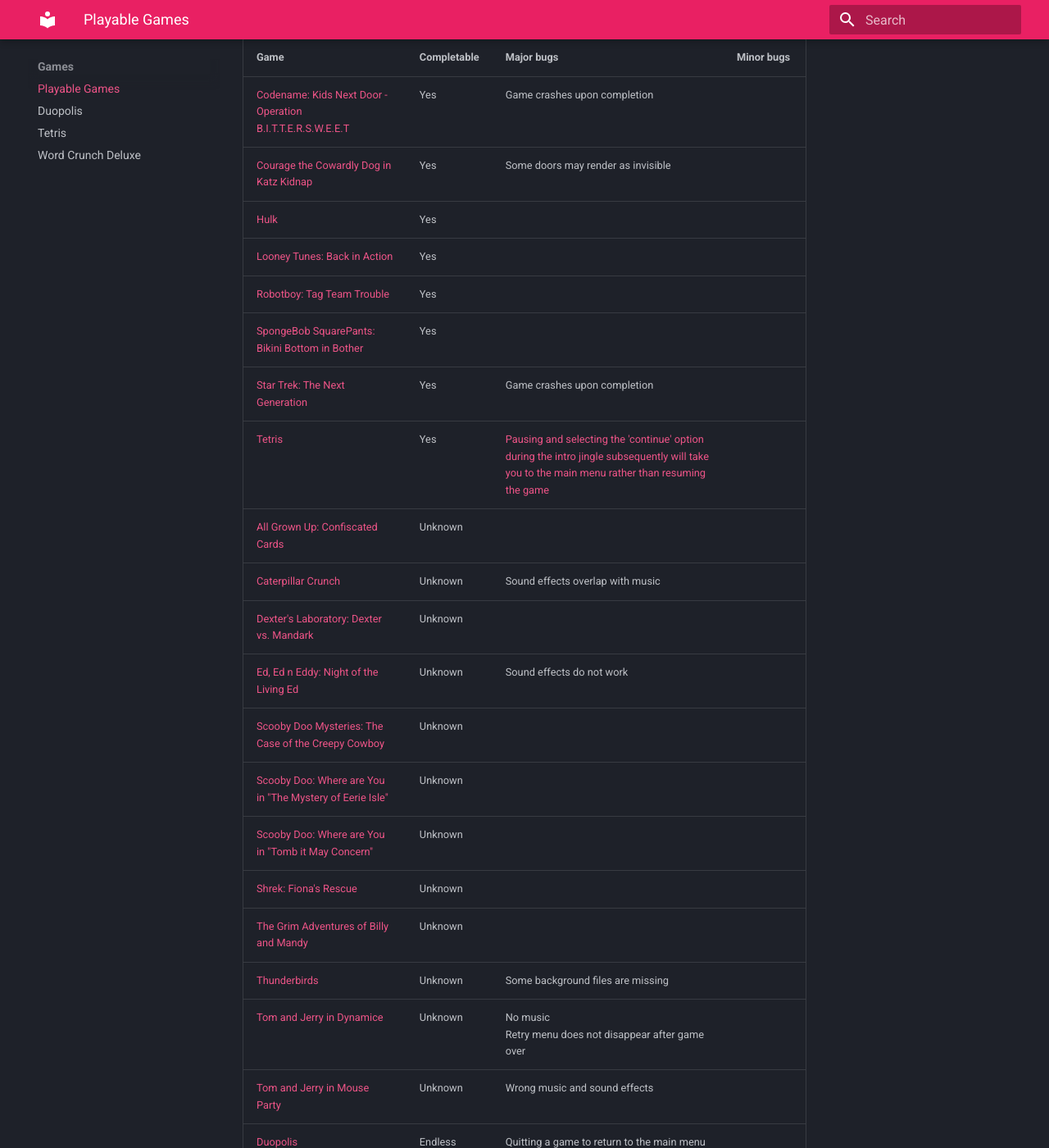
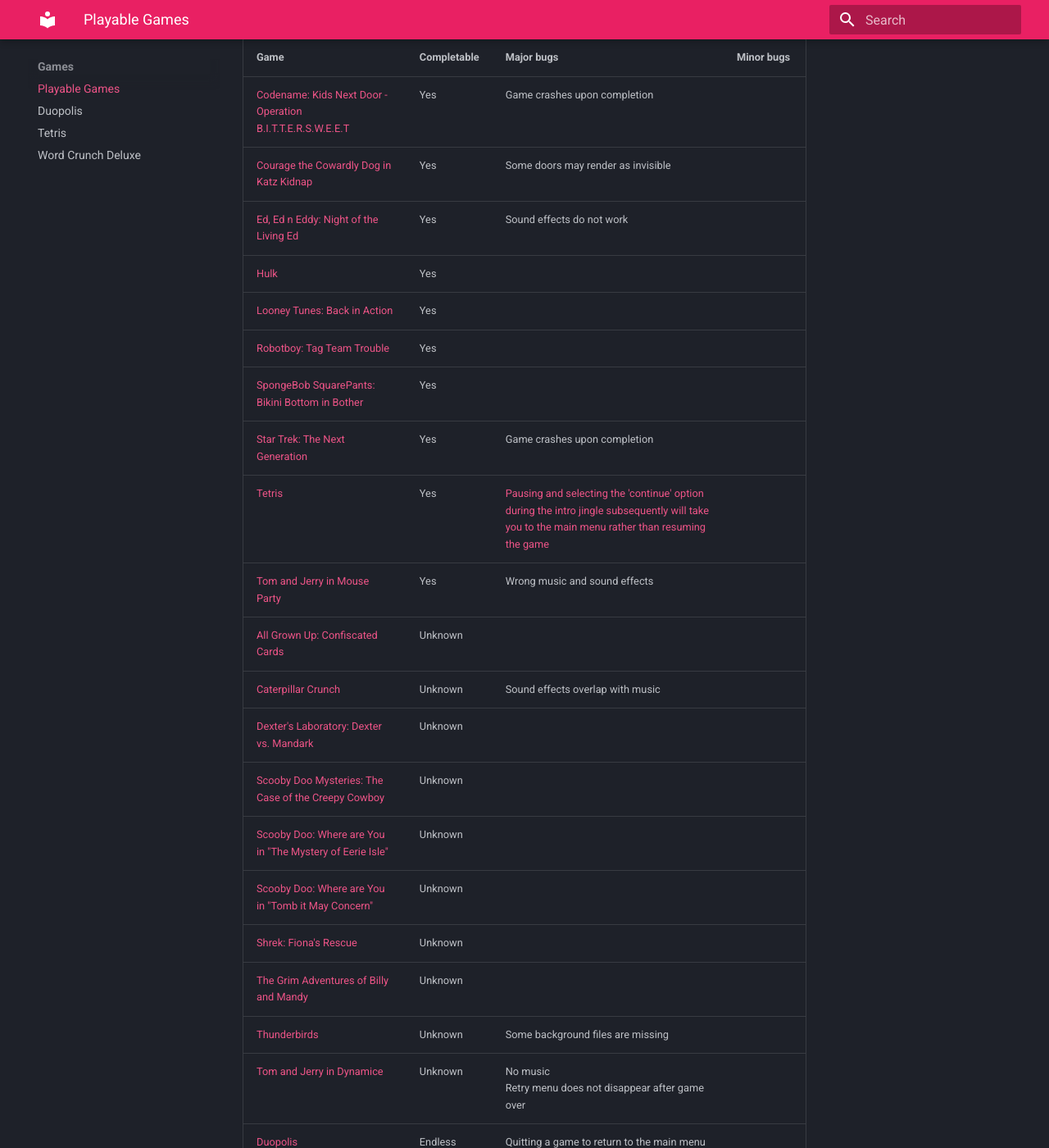
Before and after one commit to cobaltgit/sky-games-archive, an MkDocs documentation site: the page built from docs/games/index.md, in a window 1280 px wide and 1400 px high, scrolled down 566 px. Shown: the whole window at 82% size. Built offline with MkDocs 1.6.1 and Material for MkDocs 9.7.7, drawn with Linux system fonts in a browser that asks for light colours; some of the changed lines change nothing that is shown.

Commit message:
Night of the Living Ed and Mouse Party are completable - thanks, evilhamburger64!

```diff
--- a/docs/games/index.md
+++ b/docs/games/index.md
@@ -22,16 +22,17 @@
 |----|-----------|----------|----------|
 [Codename: Kids Next Door - Operation B.I.T.T.E.R.S.W.E.E.T](/games/knd-bittersweet)|Yes|Game crashes upon completion|
 [Courage the Cowardly Dog in Katz Kidnap](/games/courage-katz-kidnap)|Yes|Some doors may render as invisible|
+[Ed, Ed n Eddy: Night of the Living Ed](/games/eee-night-of-living-ed)|Yes|Sound effects do not work|
 [Hulk](/games/hulk)|Yes|
 [Looney Tunes: Back in Action](/games/lt-bia)|Yes|
 [Robotboy: Tag Team Trouble](/games/robotboy-ttt)|Yes|
 [SpongeBob SquarePants: Bikini Bottom in Bother](/games/spongebob-bbb)|Yes|
 [Star Trek: The Next Generation](/games/star-trek-tng)|Yes|Game crashes upon completion|
 [Tetris](/games/tetris)|Yes|[Pausing and selecting the 'continue' option during the intro jingle subsequently will take you to the main menu rather than resuming the game](/assets/video/tetris-bug.webm)
+[Tom and Jerry in Mouse Party](/games/tj-mouse-party)|Yes|Wrong music and sound effects
 [All Grown Up: Confiscated Cards](/games/all-grown-up)|Unknown|
 [Caterpillar Crunch](/games/caterpillar)|Unknown|Sound effects overlap with music|
 [Dexter's Laboratory: Dexter vs. Mandark](/games/dexter-vs-mandark)|Unknown|
-[Ed, Ed n Eddy: Night of the Living Ed](/games/eee-night-of-living-ed)|Unknown|Sound effects do not work|
 [Scooby Doo Mysteries: The Case of the Creepy Cowboy](/games/scooby-creepy-cowboy)|Unknown|
 [Scooby Doo: Where are You in "The Mystery of Eerie Isle"](/games/scooby-eerie-isle)|Unknown|
 [Scooby Doo: Where are You in "Tomb it May Concern"](/games/scooby-tomb)|Unknown|
@@ -39,7 +40,6 @@
 [The Grim Adventures of Billy and Mandy](/games/billy-mandy)|Unknown|
 [Thunderbirds](/games/thunderbirds)|Unknown|Some background files are missing|
 [Tom and Jerry in Dynamice](/games/tj-dynamice)|Unknown|No music<br>Retry menu does not disappear after game over
-[Tom and Jerry in Mouse Party](/games/tj-mouse-party)|Unknown|Wrong music and sound effects
 [Duopolis](/games/duopolis)|Endless|Quitting a game to return to the main menu causes a crash|
 [Jumble Fever](/games/jumble-fever)|Endless|
 [Letter Box](/games/letterbox)|Endless|
```
